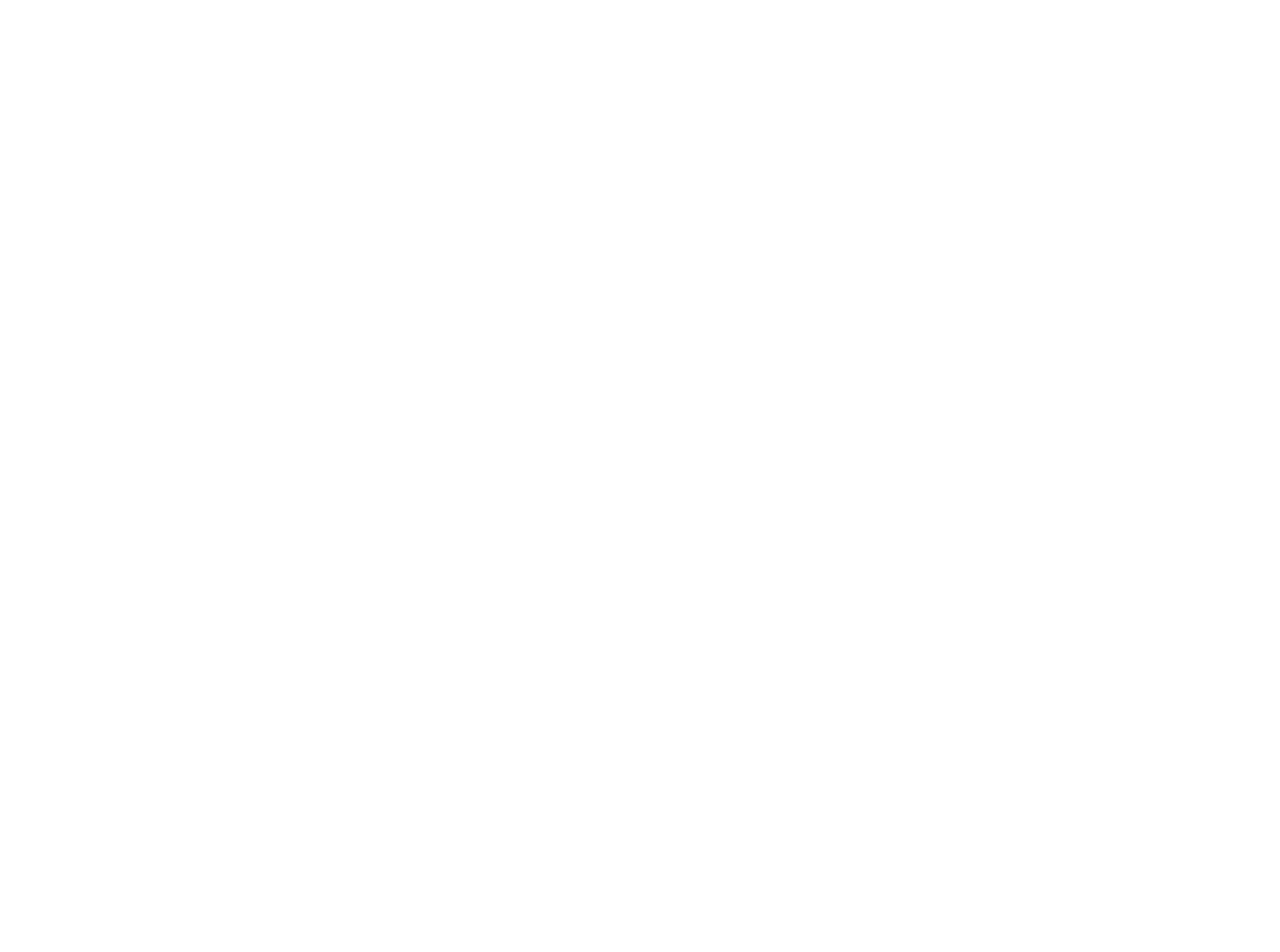
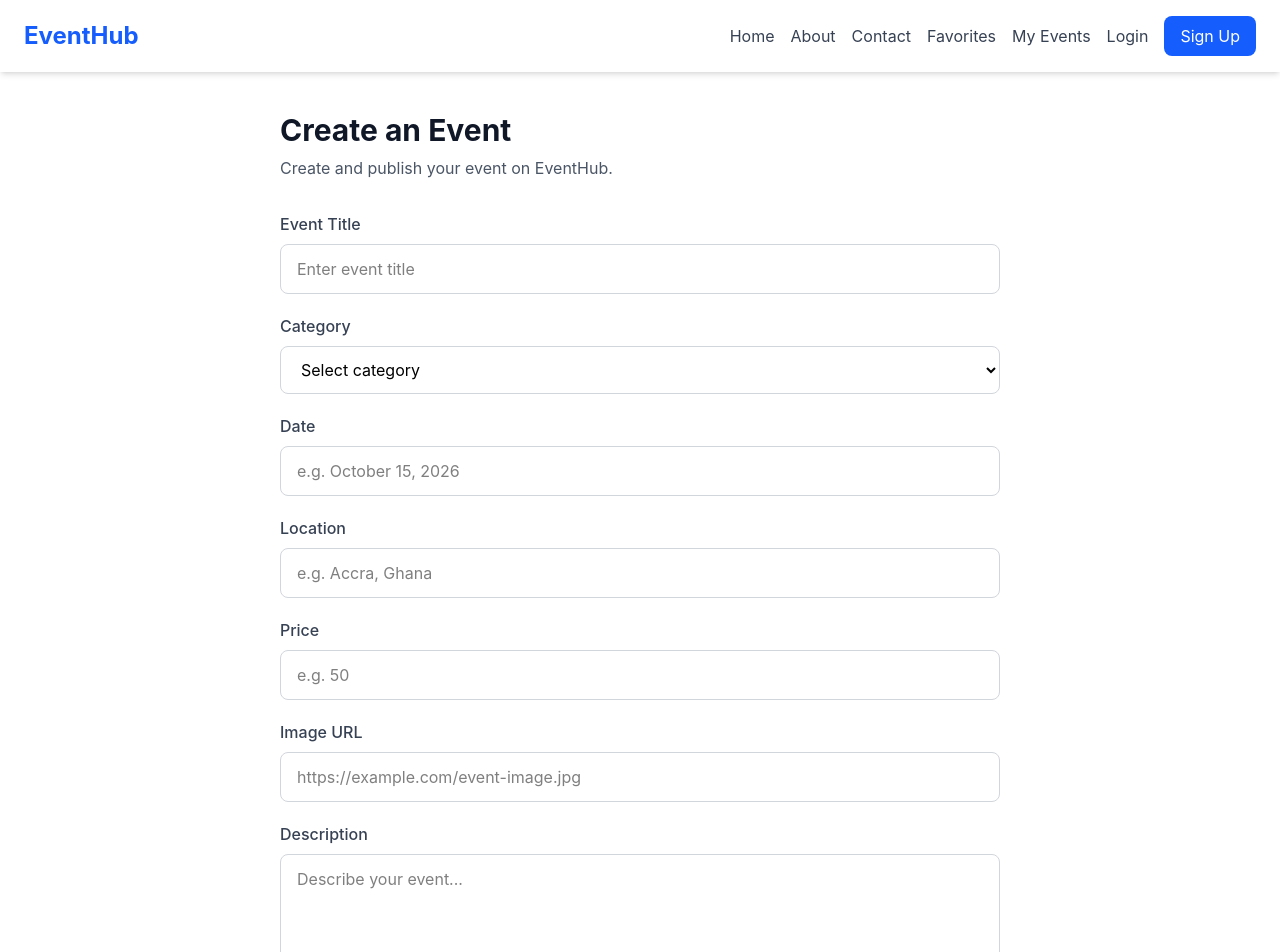
Before and after one commit to fagyeiwaa-dev/EventHub-event-management, a React (Vite) app: page /create-event in a window 1280 px wide. Before the commit this address had no page. Shown: the top 952 px of the page. Before the commit the page ends 800 px from the top, so only its background shows below. Built offline with nearby package versions, Linux system fonts and the light colour scheme.

Commit message:
Complete event management features

```diff
--- a/src/App.jsx
+++ b/src/App.jsx
@@ -12,6 +12,7 @@ import EventDetails from "./pages/EventDetails";
 import Register from "./pages/Register";
 import Favorites from "./pages/Favorites";
 import MyEvents from "./pages/MyEvents";
+import CreateEvent from "./pages/CreateEvent";
 
 function App() {
   return (
@@ -28,6 +29,7 @@ function App() {
           <Route path="/events/:id/register" element={<Register />} />
           <Route path="/favorites" element={<Favorites />} />
           <Route path="/my-events" element={<MyEvents />} />
+          <Route path="/create-event" element={<CreateEvent />} />
         </Route>
       </Routes>
     </BrowserRouter>
--- /dev/null
+++ b/src/pages/CreateEvent.jsx
@@ -0,0 +1,173 @@
+import { useState } from "react";
+import { useNavigate } from "react-router-dom";
+
+function CreateEvent() {
+  const [title, setTitle] = useState("");
+  const [category, setCategory] = useState("");
+  const [date, setDate] = useState("");
+  const [location, setLocation] = useState("");
+  const [price, setPrice] = useState("");
+  const [image, setImage] = useState("");
+  const [description, setDescription] = useState("");
+  const navigate = useNavigate();
+ const handleSubmit = async (event) => {
+  event.preventDefault();
+
+  try {
+    const response = await fetch(
+      `${import.meta.env.VITE_API_URL}/api/events`,
+      {
+        method: "POST",
+        headers: {
+          "Content-Type": "application/json",
+        },
+        body: JSON.stringify({
+          title,
+          category,
+          date,
+          location,
+          price: Number(price),
+          image,
+          description,
+        }),
+      }
+    );
+
+    if (!response.ok) {
+      throw new Error("Failed to create event");
+    }
+
+    const createdEvent = await response.json();
+
+    console.log("Event created successfully:", createdEvent);
+    navigate("/events");
+  } catch (error) {
+    console.error("Error creating event:", error);
+  }
+};
+  return (
+    <div className="mx-auto max-w-3xl px-6 py-10">
+      <h1 className="text-3xl font-bold text-gray-900">
+        Create an Event
+      </h1>
+
+      <p className="mt-2 text-gray-600">
+        Create and publish your event on EventHub.
+      </p>
+
+      <form onSubmit={handleSubmit} className="mt-8 space-y-5">
+        <div>
+          <label className="mb-2 block font-medium text-gray-700">
+            Event Title
+          </label>
+          <input
+            type="text"
+            value={title}
+            onChange={(e) => setTitle(e.target.value)}
+            placeholder="Enter event title"
+            className="w-full rounded-lg border border-gray-300 px-4 py-3"
+            required
+          />
+        </div>
+
+        <div>
+          <label className="mb-2 block font-medium text-gray-700">
+            Category
+          </label>
+          <select
+            value={category}
+            onChange={(e) => setCategory(e.target.value)}
+            className="w-full rounded-lg border border-gray-300 px-4 py-3"
+            required
+          >
+            <option value="">Select category</option>
+            <option value="Technology">Technology</option>
+            <option value="Music">Music</option>
+            <option value="Business">Business</option>
+            <option value="Sports">Sports</option>
+            <option value="Education">Education</option>
+          </select>
+        </div>
+
+        <div>
+          <label className="mb-2 block font-medium text-gray-700">
+            Date
+          </label>
+          <input
+            type="text"
+            value={date}
+            onChange={(e) => setDate(e.target.value)}
+            placeholder="e.g. October 15, 2026"
+            className="w-full rounded-lg border border-gray-300 px-4 py-3"
+            required
+          />
+        </div>
+
+        <div>
+          <label className="mb-2 block font-medium text-gray-700">
+            Location
+          </label>
+          <input
+            type="text"
+            value={location}
+            onChange={(e) => setLocation(e.target.value)}
+            placeholder="e.g. Accra, Ghana"
+            className="w-full rounded-lg border border-gray-300 px-4 py-3"
+            required
+          />
+        </div>
+
+        <div>
+          <label className="mb-2 block font-medium text-gray-700">
+            Price
+          </label>
+          <input
+            type="number"
+            value={price}
+            onChange={(e) => setPrice(e.target.value)}
+            placeholder="e.g. 50"
+            min="0"
+            className="w-full rounded-lg border border-gray-300 px-4 py-3"
+            required
+          />
+        </div>
+
+        <div>
+          <label className="mb-2 block font-medium text-gray-700">
+            Image URL
+          </label>
+          <input
+            type="url"
+            value={image}
+            onChange={(e) => setImage(e.target.value)}
+            placeholder="https://example.com/event-image.jpg"
+            className="w-full rounded-lg border border-gray-300 px-4 py-3"
+          />
+        </div>
+
+        <div>
+          <label className="mb-2 block font-medium text-gray-700">
+            Description
+          </label>
+          <textarea
+            value={description}
+            onChange={(e) => setDescription(e.target.value)}
+            placeholder="Describe your event..."
+            rows="5"
+            className="w-full rounded-lg border border-gray-300 px-4 py-3"
+            required
+          />
+        </div>
+
+        <button
+          type="submit"
+          className="w-full rounded-lg bg-blue-600 px-6 py-3 font-semibold text-white hover:bg-blue-700"
+        >
+          Create Event
+        </button>
+      </form>
+    </div>
+  );
+}
+
+export default CreateEvent;
--- a/src/pages/EventDetails.jsx
+++ b/src/pages/EventDetails.jsx
@@ -8,7 +8,9 @@ function EventDetails() {
   const [loading, setLoading] = useState(true);
 
   useEffect(() => {
-   fetch(`http://localhost:5000/api/events/${id}`)
+const apiUrl = `${import.meta.env.VITE_API_URL}/api/events/${id}`;
+
+fetch(apiUrl)
   .then((response) => {
     if (!response.ok) {
       throw new Error("Event not found");
@@ -17,8 +19,8 @@ function EventDetails() {
     return response.json();
   })
       .then((data) => {
-        setEvent(data);
-      })
+  setEvent(data);
+ })
       .catch((error) => {
         console.error("Error fetching event:", error);
       })
--- a/src/pages/Events.jsx
+++ b/src/pages/Events.jsx
@@ -11,7 +11,7 @@ function Events() {
   return savedFavorites ? JSON.parse(savedFavorites) : [];
 });
 useEffect(() => {
-  fetch("http://localhost:5000/api/events")
+ fetch(`${import.meta.env.VITE_API_URL}/api/events`)
     .then((response) => response.json())
     .then((data) => {
       setEvents(data);
--- a/src/pages/Home.jsx
+++ b/src/pages/Home.jsx
@@ -1,4 +1,10 @@
 import { Link } from "react-router-dom";
+<Link
+  to="/events"
+  className="w-fit rounded-lg border border-blue-600 px-5 py-2.5 font-semibold text-blue-600 transition hover:bg-blue-600 hover:text-white"
+>
+  View All Events
+</Link>
 
 function Home() {
   return (
--- a/src/pages/MyEvents.jsx
+++ b/src/pages/MyEvents.jsx
@@ -1,17 +1,28 @@
 import { Link, useLocation } from "react-router-dom";
-import { useState } from "react";
+import { useEffect, useState } from "react";
 
 
 function MyEvents() {
     const location = useLocation();
     const message = location.state?.message;
-    const [registrations] = useState(() => {
-    const savedRegistrations = localStorage.getItem("registrations");
+   const [registrations, setRegistrations] = useState([]);
 
-  return savedRegistrations
-    ? JSON.parse(savedRegistrations)
-    : [];
-});
+useEffect(() => {
+  fetch(`${import.meta.env.VITE_API_URL}/api/registrations`)
+    .then((response) => {
+      if (!response.ok) {
+        throw new Error("Failed to fetch registrations");
+      }
+
+      return response.json();
+    })
+    .then((data) => {
+      setRegistrations(data);
+    })
+    .catch((error) => {
+      console.error("Error fetching registrations:", error);
+    });
+}, []);
   return (
     <div className="mx-auto max-w-5xl px-6 py-10">
       <h1 className="text-3xl font-bold text-gray-900">
@@ -41,13 +52,13 @@ function MyEvents() {
     </div>
   ) : (
     <div className="space-y-4">
-      {registrations.map((registration, index) => (
+      {registrations.map((registration) => (
         <div
          key={registration.id}
           className="rounded-lg border border-gray-200 p-5 shadow-sm"
         >
           <h2 className="text-xl font-semibold text-gray-900">
-            {registration.eventTitle}
+           {registration.event_title}
           </h2>
 
           <p className="mt-2 text-gray-600">
@@ -62,7 +73,7 @@ function MyEvents() {
             Total: GH₵{registration.total}
           </p>
           <Link
-  to={`/events/${registration.eventId}`}
+  to={`/events/${registration.event_id}`}
   className="mt-4 inline-block rounded-lg bg-blue-600 px-4 py-2 font-medium text-white hover:bg-blue-700"
 >
   View Event
--- a/src/pages/Register.jsx
+++ b/src/pages/Register.jsx
@@ -8,8 +8,15 @@ function Register() {
   const [loading, setLoading] = useState(true);
 
   useEffect(() => {
-    fetch(`http://localhost:5000/api/events/${id}`)
+    const apiUrl = `${import.meta.env.VITE_API_URL}/api/events/${id}`;
+
+    console.log("Fetching:", apiUrl);
+
+    fetch(apiUrl)
       .then((response) => {
+        console.log("Response status:", response.status);
+        console.log("Response URL:", response.url);
+
         if (!response.ok) {
           throw new Error("Event not found");
         }
@@ -34,7 +41,7 @@ function Register() {
   const price = event ? Number(event.price) : 0;
   const total = price * Number(quantity);
 
-  const handleRegister = () => {
+  const handleRegister = async () => {
   if (!name || !email) {
     alert("Please fill in your name and email.");
     return;
@@ -45,25 +52,31 @@ function Register() {
     return;
   }
 
-    const registration = {
-      id: Date.now(),
-      eventId: event.id,
-      eventTitle: event.title,
-      date: event.date,
-      location: event.location,
+  try {
+    const response = await fetch(
+      `${import.meta.env.VITE_API_URL}/api/registrations`,
+      {
+        method: "POST",
+        headers: {
+          "Content-Type": "application/json",
+        },
+        body: JSON.stringify({
+          event_id: event.id,
+          name,
+          email,
           quantity: Number(quantity),
           total,
-      name,
-      email,
-    };
+        }),
+      }
+    );
 
-    const savedRegistrations =
-      JSON.parse(localStorage.getItem("registrations")) || [];
+    if (!response.ok) {
+      throw new Error("Registration failed");
+    }
 
-    localStorage.setItem(
-      "registrations",
-      JSON.stringify([...savedRegistrations, registration])
-    );
+    const registration = await response.json();
+
+    console.log("Registration saved:", registration);
 
     navigate("/my-events", {
       state: {
@@ -71,6 +84,10 @@ function Register() {
           "Registration successful! Your event has been added to My Events.",
       },
     });
+  } catch (error) {
+    console.error("Error registering for event:", error);
+    alert("Registration failed. Please try again.");
+  }
 };
 
 if (loading) {
@@ -156,5 +173,4 @@ if (loading) {
     </div>
   );
 }
-
 export default Register;
```
Also changed, not shown: 1 other file (tests, documents, lock files or other folders). Lines whose indentation alone changed are shown as unchanged.
